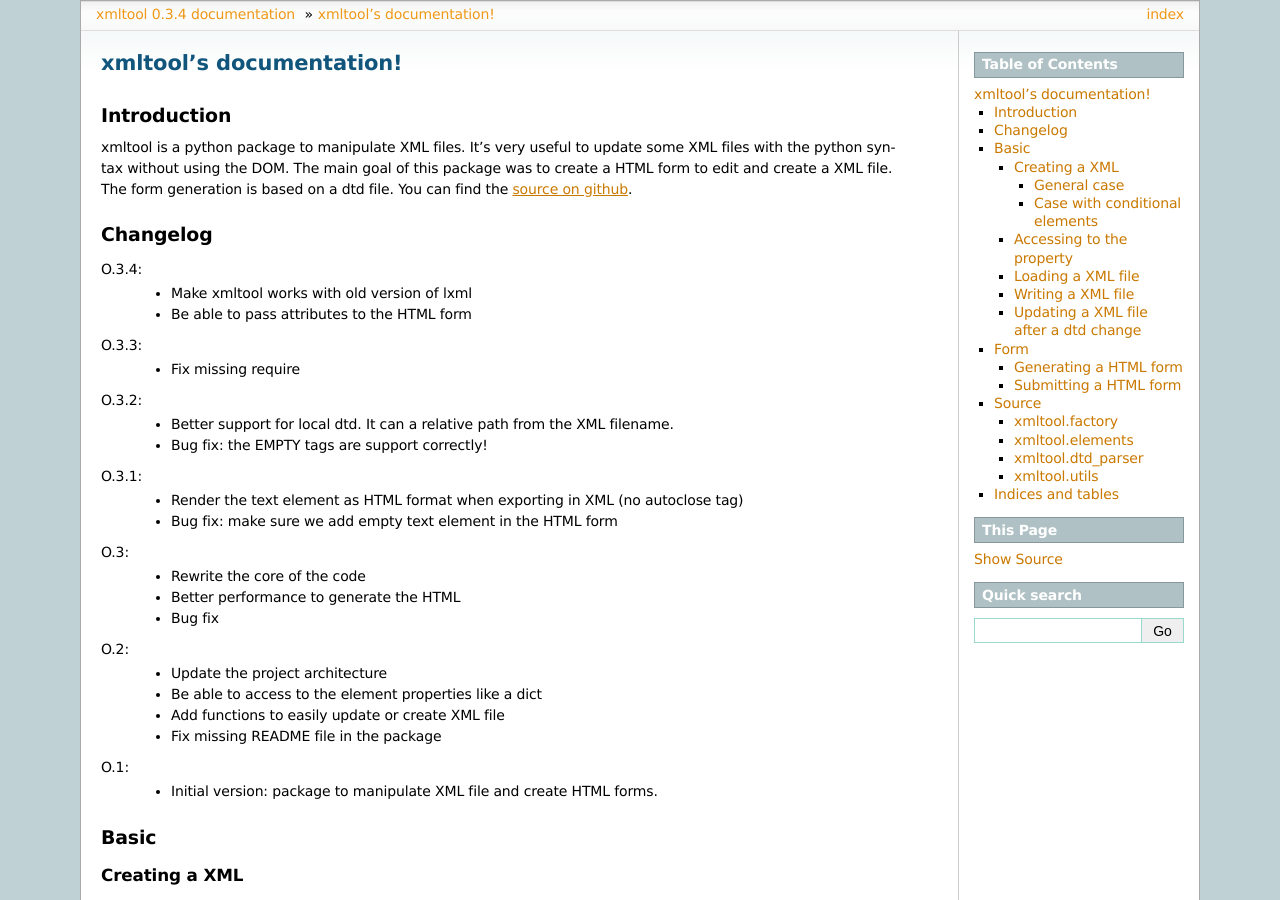
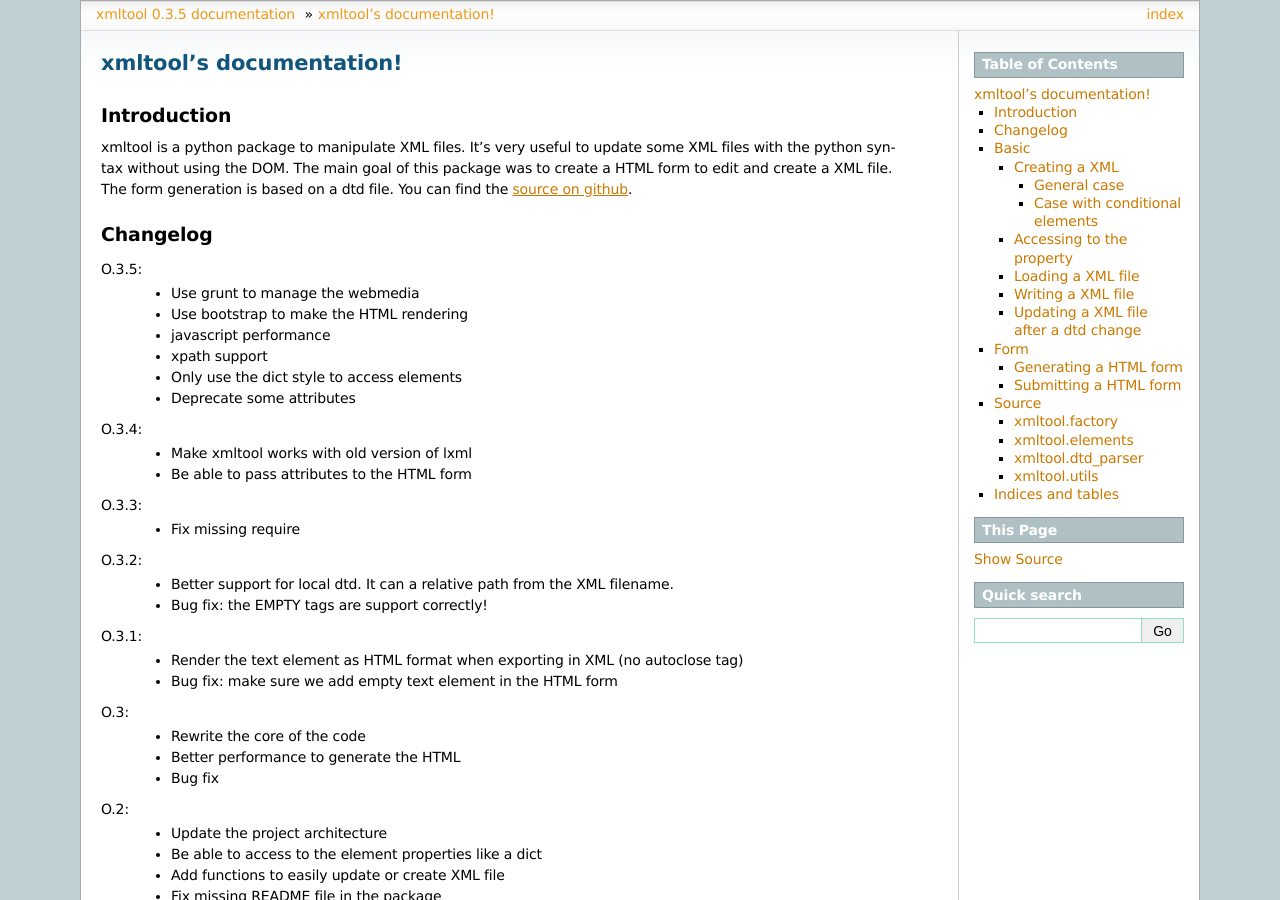
Before and after one commit to LeResKP/xmltool, a Sphinx documentation site: the page built from docs/index.rst, in a window 1280 px wide and 900 px high. Built offline with Sphinx 7.4.7, drawn with Linux system fonts in a browser that asks for light colours; formulas are drawn with MathJax 3; some of the changed text lies outside the part shown.

Commit message:
Bump version and changelog

```diff
--- a/docs/changelog.rst.inc
+++ b/docs/changelog.rst.inc
@@ -1,5 +1,13 @@
 Changelog
 =========
+
+O.3.5:
+    * Use grunt to manage the webmedia
+    * Use bootstrap to make the HTML rendering
+    * javascript performance
+    * xpath support
+    * Only use the dict style to access elements
+    * Deprecate some attributes
 
 O.3.4:
     * Make xmltool works with old version of lxml
--- a/docs/conf.py
+++ b/docs/conf.py
@@ -48,9 +48,9 @@ copyright = u'2013, Aurélien Matouillot'
 # built documents.
 #
 # The short X.Y version.
-version = '0.3.4'
+version = '0.3.5'
 # The full version, including alpha/beta/rc tags.
-release = '0.3.4'
+release = '0.3.5'
 
 # The language for content autogenerated by Sphinx. Refer to documentation
 # for a list of supported languages.
--- a/setup.py
+++ b/setup.py
@@ -8,7 +8,7 @@ try:
 except ImportError:
     pass
 
-version = '0.3.4'
+version = '0.3.5'
 
 setup(name='xmltool',
       version=version,
```
Also changed, not shown: README.rst (+8 -0 lines), 1 other file.
